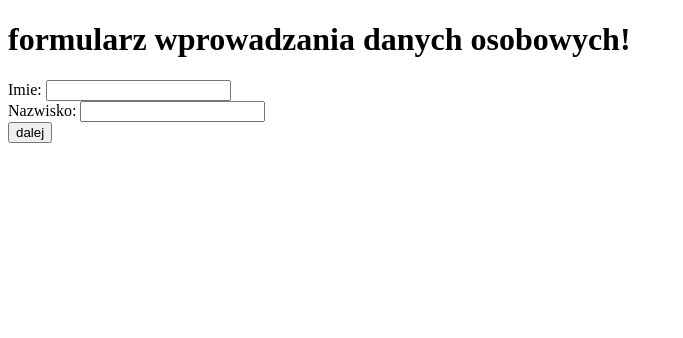
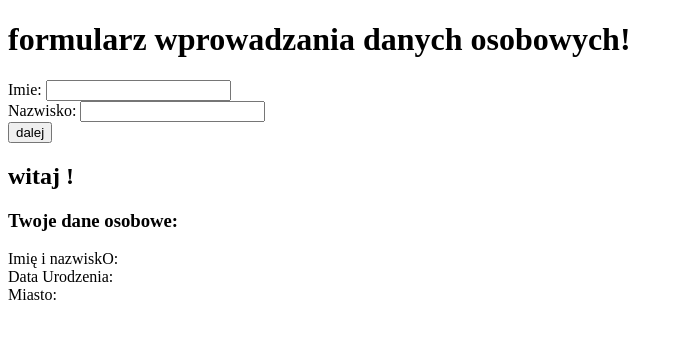
Before and after one commit to PanLydka/simple-form, a React (Create React App) app: page / in a window 1280 px wide. Shown: the top 338 px of the page, without its empty margins (0-683 px from the left). Built offline with nearby package versions, Linux system fonts and the light colour scheme; the HTML template or start-up script is replaced by a standard one.

Commit message:
extension of the application and a little more data types

```diff
--- a/src/containers/App.js
+++ b/src/containers/App.js
@@ -1,5 +1,7 @@
 import React from 'react';
 import { FormComponent } from '../components/FormComponent';
+import { ResultFormComponent } from '../components/ResultFormComponent';
+
 
 export class App extends React.Component {
     constructor(props){
@@ -7,8 +9,8 @@ export class App extends React.Component {
         this.state = {
             firstName: '',
             lastName: '',
-            date: '',
-            city: ''
+            email: '',
+            dateBirthday: '',
         };
 
         this.handleValueChange = this.handleValueChange.bind(this);
@@ -22,9 +24,11 @@ export class App extends React.Component {
 
 
     render() {
-        console.log(this.state);
         return (
-            <FormComponent handleValueChange={this.handleValueChange} value={this.state}/>
+            <div>
+              <FormComponent handleValueChange={this.handleValueChange} value={this.state}/>
+              <ResultFormComponent personalData={this.state} />
+            </div>
         )
     }
 }
```
